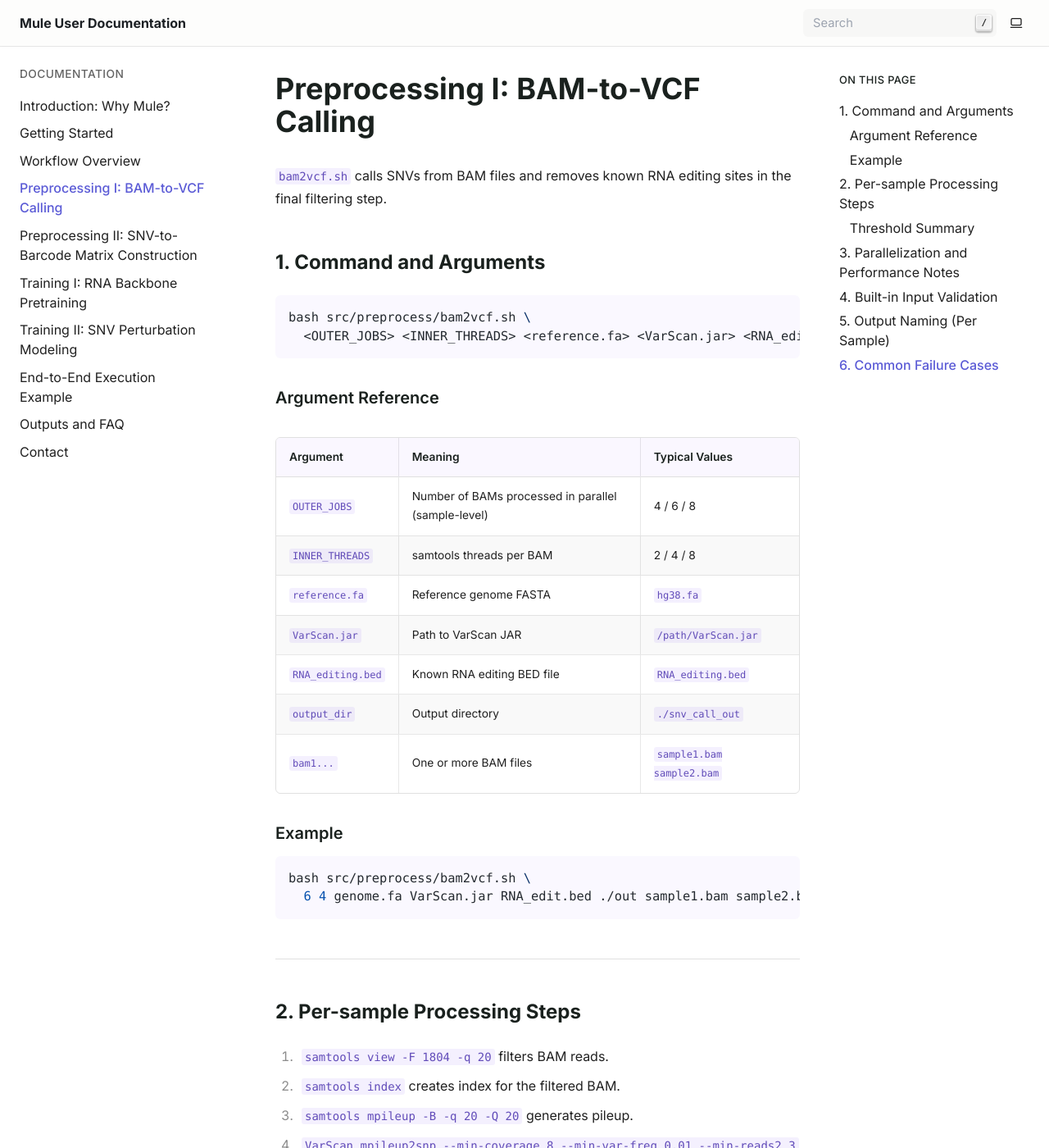
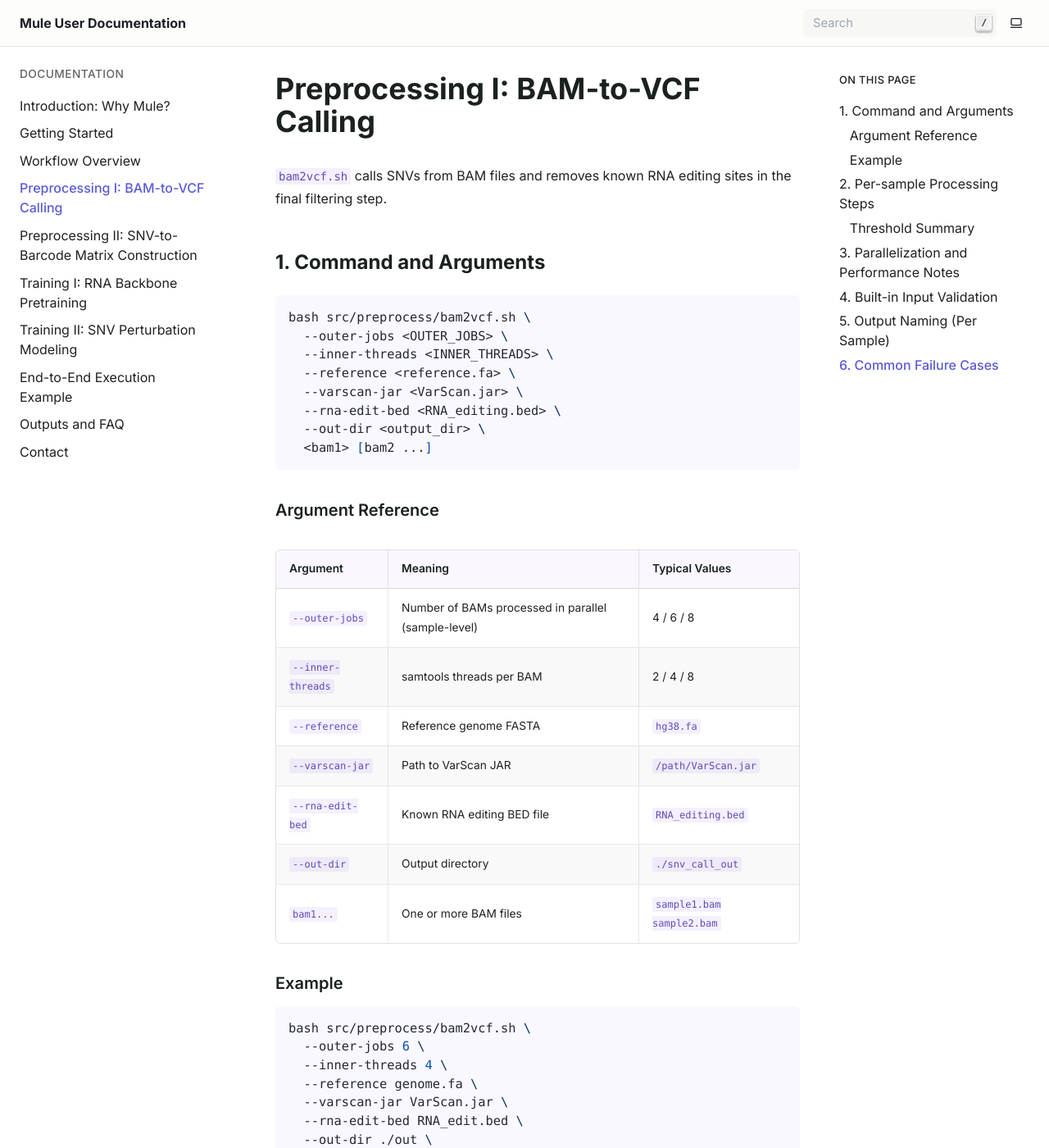
Before and after one commit to PSSUN/MuleDoc, a Sphinx documentation site: the page built from docs/preprocess-bam2vcf.md, in a window 1280 px wide and 1400 px high. Shown: the whole window at 82% size. Built offline with Sphinx 7.4.7, drawn with Linux system fonts in a browser that asks for light colours; some of the changed text lies outside the part shown.

Commit message:
Update preprocess-bam2vcf.md

````diff
--- a/docs/preprocess-bam2vcf.md
+++ b/docs/preprocess-bam2vcf.md
@@ -6,26 +6,38 @@
 
 ```bash
 bash src/preprocess/bam2vcf.sh \
-  <OUTER_JOBS> <INNER_THREADS> <reference.fa> <VarScan.jar> <RNA_editing.bed> <output_dir> <bam1> [bam2 ...]
+  --outer-jobs <OUTER_JOBS> \
+  --inner-threads <INNER_THREADS> \
+  --reference <reference.fa> \
+  --varscan-jar <VarScan.jar> \
+  --rna-edit-bed <RNA_editing.bed> \
+  --out-dir <output_dir> \
+  <bam1> [bam2 ...]
 ```
 
 ### Argument Reference
 
 | Argument | Meaning | Typical Values |
 |---|---|---|
-| `OUTER_JOBS` | Number of BAMs processed in parallel (sample-level) | 4 / 6 / 8 |
-| `INNER_THREADS` | samtools threads per BAM | 2 / 4 / 8 |
-| `reference.fa` | Reference genome FASTA | `hg38.fa` |
-| `VarScan.jar` | Path to VarScan JAR | `/path/VarScan.jar` |
-| `RNA_editing.bed` | Known RNA editing BED file | `RNA_editing.bed` |
-| `output_dir` | Output directory | `./snv_call_out` |
+| `--outer-jobs` | Number of BAMs processed in parallel (sample-level) | 4 / 6 / 8 |
+| `--inner-threads` | samtools threads per BAM | 2 / 4 / 8 |
+| `--reference` | Reference genome FASTA | `hg38.fa` |
+| `--varscan-jar` | Path to VarScan JAR | `/path/VarScan.jar` |
+| `--rna-edit-bed` | Known RNA editing BED file | `RNA_editing.bed` |
+| `--out-dir` | Output directory | `./snv_call_out` |
 | `bam1...` | One or more BAM files | `sample1.bam sample2.bam` |
 
 ### Example
 
 ```bash
 bash src/preprocess/bam2vcf.sh \
-  6 4 genome.fa VarScan.jar RNA_edit.bed ./out sample1.bam sample2.bam
+  --outer-jobs 6 \
+  --inner-threads 4 \
+  --reference genome.fa \
+  --varscan-jar VarScan.jar \
+  --rna-edit-bed RNA_edit.bed \
+  --out-dir ./out \
+  sample1.bam sample2.bam
 ```
 
 ---
@@ -54,13 +66,13 @@ bash src/preprocess/bam2vcf.sh \
 
 The script uses two levels of parallelism:
 
-- Outer level: `OUTER_JOBS` (how many BAM files run simultaneously)
-- Inner level: `INNER_THREADS` (threads used by samtools per BAM)
+- Outer level: `--outer-jobs` (how many BAM files run simultaneously)
+- Inner level: `--inner-threads` (threads used by samtools per BAM)
 
 Practical guidance:
 
-- If machine CPU core count is `N`, keep `OUTER_JOBS * INNER_THREADS` near `N`.
-- On slow storage, prefer moderate `OUTER_JOBS` and slightly higher `INNER_THREADS`.
+- If machine CPU core count is `N`, keep `outer_jobs * inner_threads` near `N`.
+- On slow storage, prefer moderate `outer_jobs` and slightly higher `inner_threads`.
 
 ---
 
````
